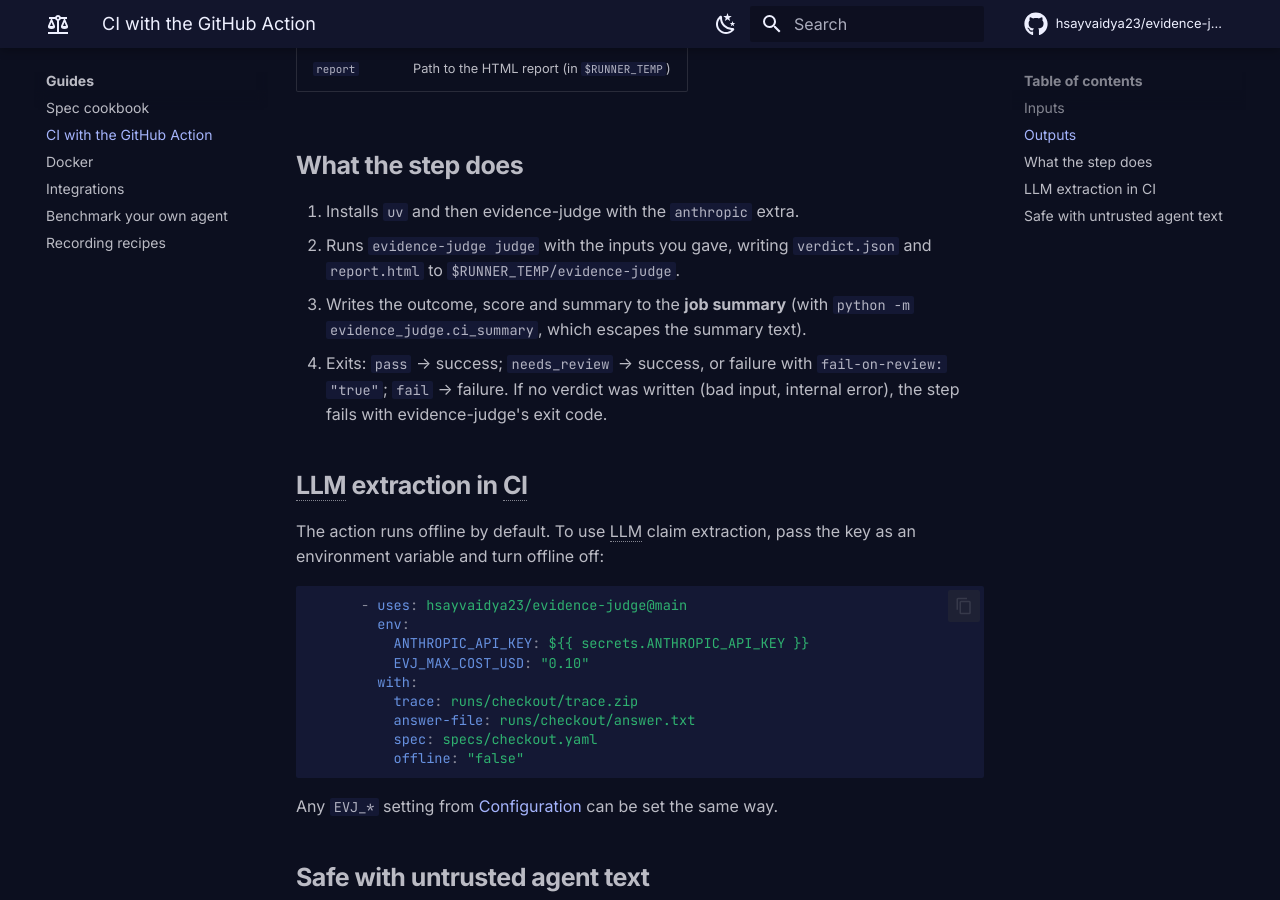
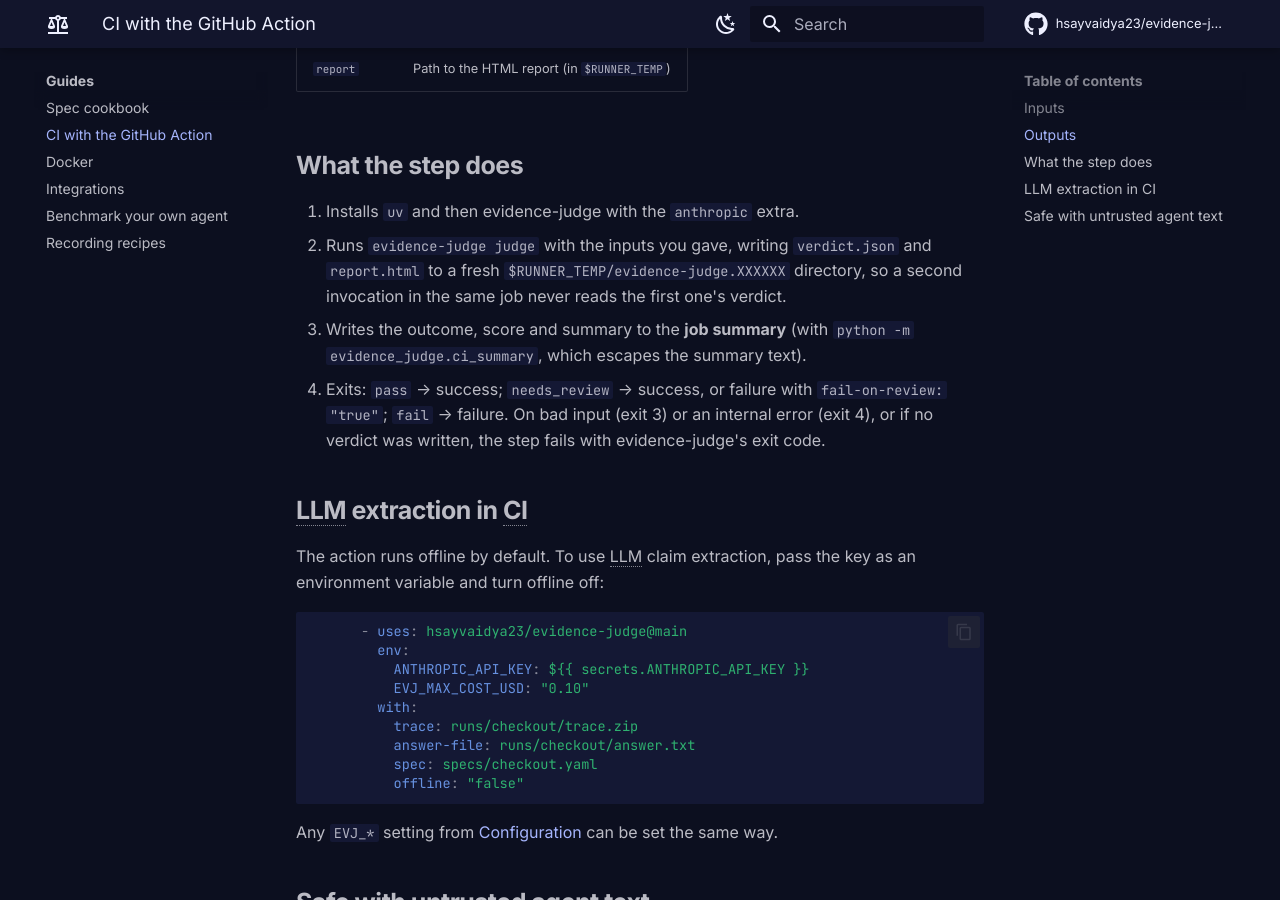
Before and after one commit to hsayvaidya23/evidence-judge, an MkDocs documentation site: the page built from docs/guides/github-action.md, in a window 1280 px wide and 900 px high, scrolled down 1767 px. Built offline with MkDocs 1.6.1 and Material for MkDocs 9.7.7, drawn with Linux system fonts in a browser that asks for light colours; comment, search, counter and statistics services are not loaded.

Commit message:
fix(action): judge into a fresh temp dir and fail on usage/internal exits
A second invocation in one job reused the first PASS verdict.json from the
fixed $RUNNER_TEMP/evidence-judge when it exited 3 without writing anything.
Each run now gets its own mktemp directory and exit codes 3/4 fail the step
regardless of files on disk. CI covers the path with a missing-trace step.

```diff
--- a/docs/guides/github-action.md
+++ b/docs/guides/github-action.md
@@ -63,12 +63,13 @@
 
 1. Installs `uv` and then evidence-judge with the `anthropic` extra.
 2. Runs `evidence-judge judge` with the inputs you gave, writing `verdict.json` and
-   `report.html` to `$RUNNER_TEMP/evidence-judge`.
+   `report.html` to a fresh `$RUNNER_TEMP/evidence-judge.XXXXXX` directory, so a second
+   invocation in the same job never reads the first one's verdict.
 3. Writes the outcome, score and summary to the **job summary** (with
    `python -m evidence_judge.ci_summary`, which escapes the summary text).
 4. Exits: `pass` → success; `needs_review` → success, or failure with `fail-on-review: "true"`;
-   `fail` → failure. If no verdict was written (bad input, internal error), the step fails with
-   evidence-judge's exit code.
+   `fail` → failure. On bad input (exit 3) or an internal error (exit 4), or if no verdict was
+   written, the step fails with evidence-judge's exit code.
 
 ## LLM extraction in CI
 
```
Also changed, not shown: action.yml (+4 -5 lines), 2 other files.
